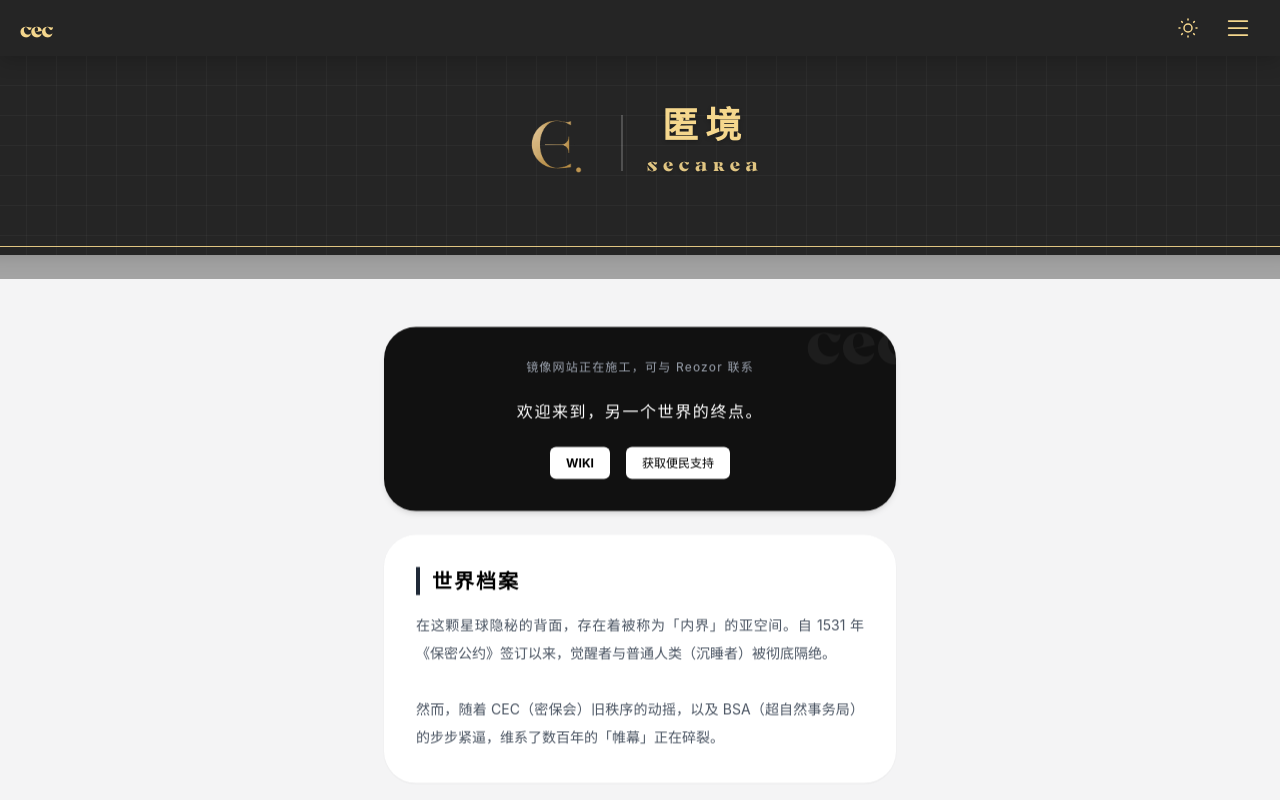
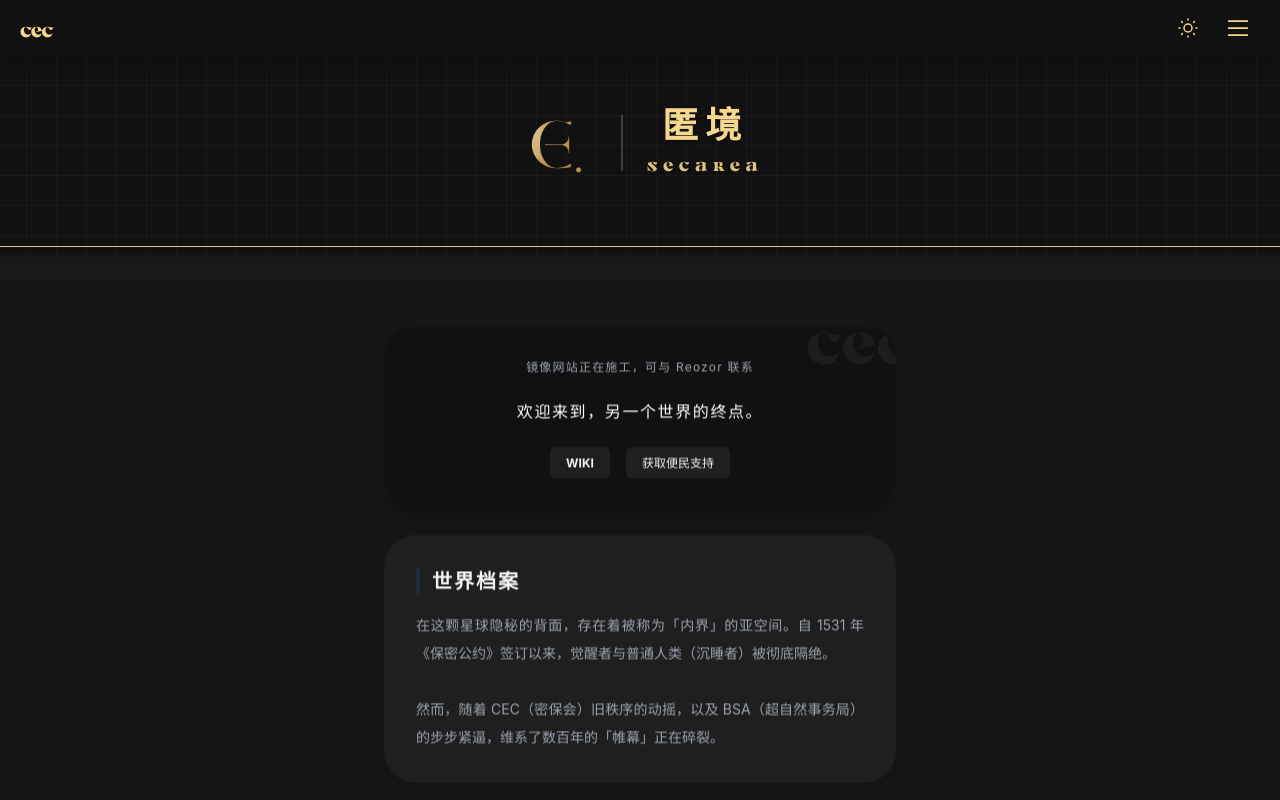
Before and after one commit to Reozar-Lab/secarea-web, a website: page public/index.html in a window 1280 px wide. Both pictures are taken after a click on the button 1188 px from the left and 28 px from the top of the page. Shown: the top 800 px of the page. Drawn offline with nearby package versions, Linux system fonts and the light colour scheme; no server answers.

Commit message:
更新 style.css

```diff
--- a/public/style.css
+++ b/public/style.css
@@ -6,17 +6,12 @@ html { scroll-behavior: smooth; }
     font-display: swap;
 }
 
-/* 基础页面底色与过渡 */
 body {
     background: #e5e7eb;
     font-family: -apple-system, BlinkMacSystemFont, "Segoe UI", Roboto, sans-serif;
     -webkit-font-smoothing: antialiased;
     overflow-x: hidden;
     transition: background-color 0.4s ease, color 0.4s ease;
-}
-
-html.dark body {
-    background-color: #0f0f0f !important;
 }
 
 /* 全局平滑过渡 */
@@ -109,3 +104,41 @@ svg, .shadow-heavy, .shadow-sm, .shadow-md, .shadow-xl, .shadow-2xl { transition
 .interactive-btn:active { transform: scale(0.96); }
 .interactive-card { transition: transform 0.3s ease, box-shadow 0.3s ease; }
 .interactive-card:hover { transform: translateY(-4px); box-shadow: 0 12px 25px -5px rgba(0, 0, 0, 0.1); }
+
+
+/* ================= 暗黑模式专属样式 (全局暴力覆盖) ================= */
+
+html.dark body { background-color: #0f0f0f !important; }
+html.dark .bg-neutral-400 { background-color: #1a1a1a !important; }
+html.dark .bg-\[\#f4f4f5\] { background-color: #151515 !important; }
+html.dark .bg-white { background-color: #1f1f1f !important; }
+
+/* 文字颜色反转 */
+html.dark .text-black,
+html.dark .text-gray-900,
+html.dark .text-gray-700 { color: #f3f4f6 !important; }
+html.dark .text-gray-600,
+html.dark .text-gray-500 { color: #9ca3af !important; }
+
+/* 边框反转 */
+html.dark .border-gray-200,
+html.dark .border-gray-100,
+html.dark .border-gray-300 { border-color: #333333 !important; }
+html.dark .border-gray-50 { border-color: #2a2a2a !important; }
+
+/* 输入框反转 */
+html.dark input,
+html.dark textarea { background-color: #111111 !important; color: #ffffff !important; border-color: #333333 !important; }
+
+/* 悬停翻转 */
+html.dark .hover\:bg-gray-100:hover { background-color: #2a2a2a !important; }
+
+/* 保护原生黑卡不被反转 */
+html.dark .bg-\[\#111111\],
+html.dark .bg-\[\#252525\],
+html.dark .bg-\[\#141414\] { background-color: #111111 !important; }
+html.dark .text-white { color: #ffffff !important; }
+
+/* 保护金卡的文字依然是黑色 */
+html.dark .bg-gradient-to-br.from-\[\#e8c88c\].to-\[\#c89f5d\] .text-black { color: #000 !important; }
+html.dark .bg-gradient-to-br.from-\[\#e8c88c\].to-\[\#c89f5d\] .text-black\/80 { color: rgba(0, 0, 0, 0.8) !important; }
```
